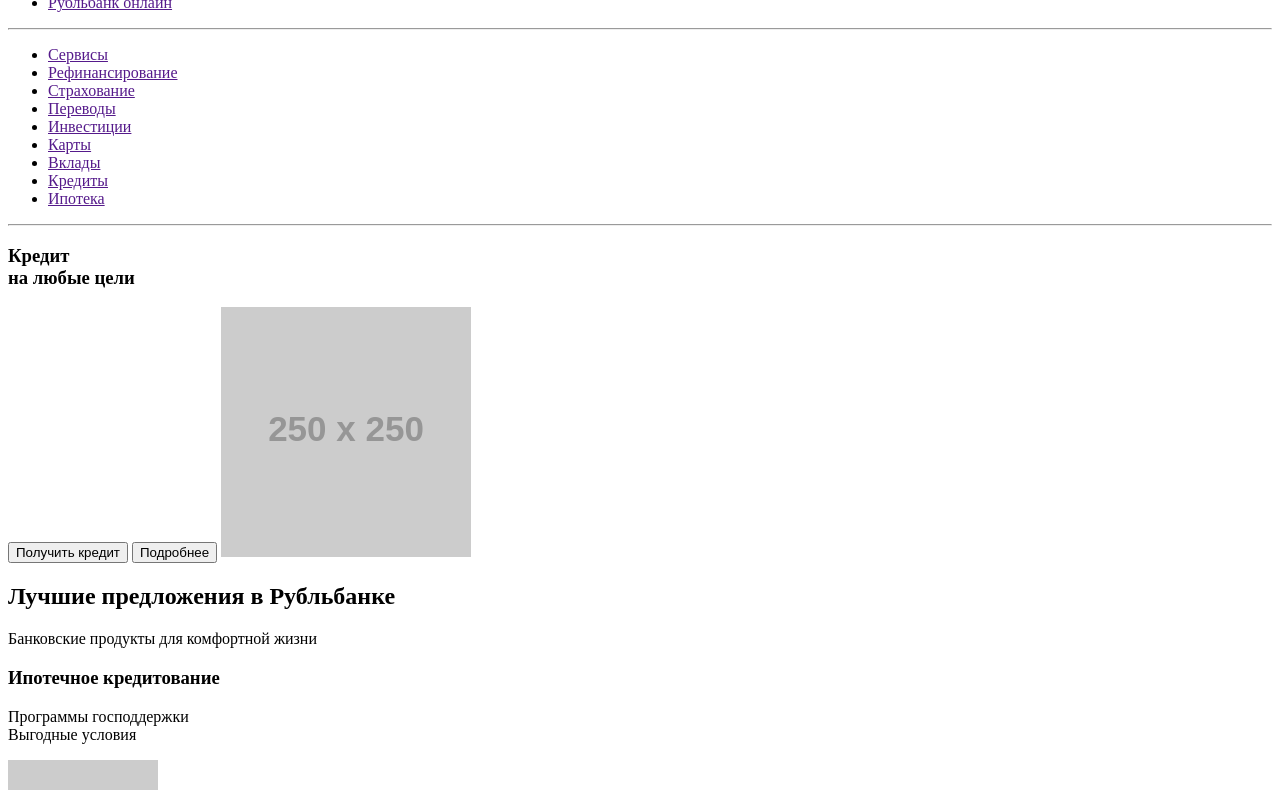
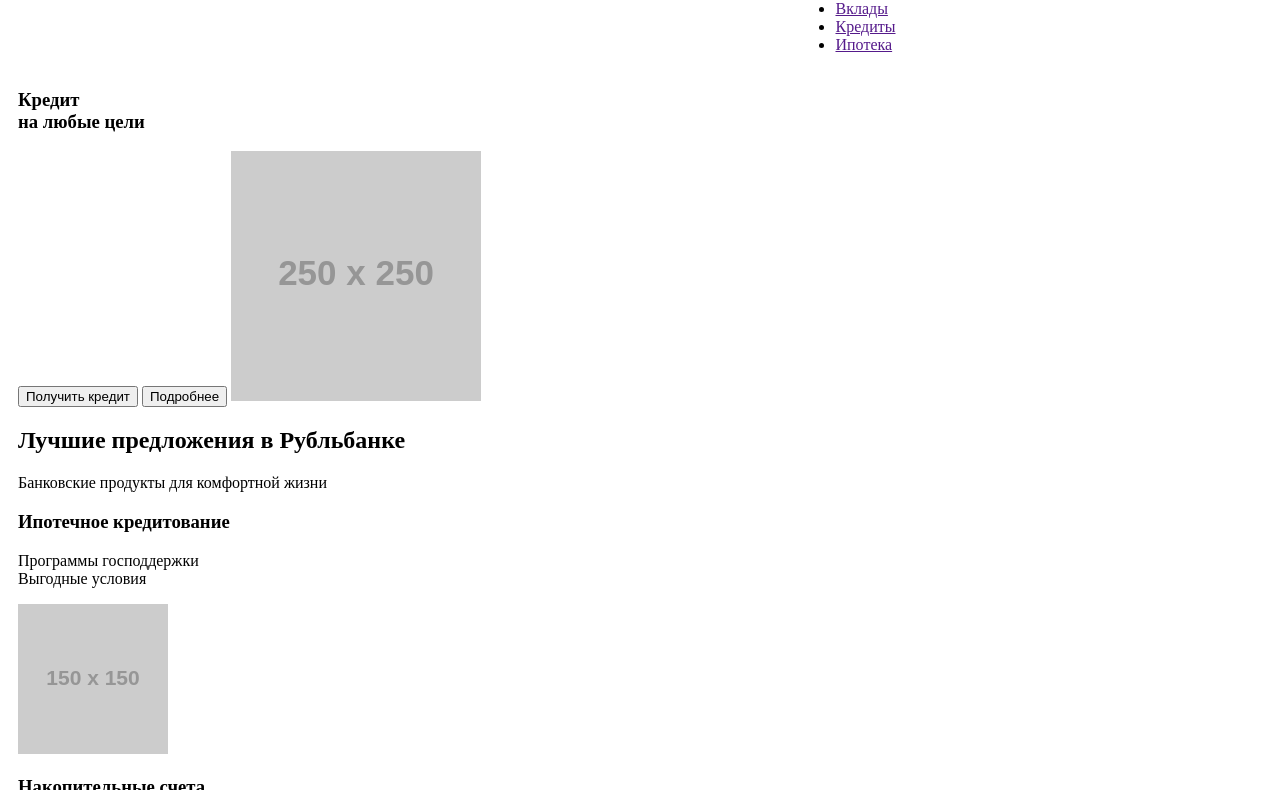
Before and after one commit to NikitaKolchin/cg-layout, a plain HTML site: page index.html in a window 1280 px wide. Shown: the part 142-932 px from the top of the page. Drawn offline with Linux system fonts and the light colour scheme; placeholder pictures from the web are drawn by us.

Commit message:
220925_1

```diff
--- a/index.html
+++ b/index.html
@@ -5,6 +5,7 @@
     <meta http-equiv="X-UA-Compatible" content="IE=edge">
     <meta name="viewport" content="width=device-width, initial-scale=1.0">
     <title>Рубльбанк</title>
+    <link rel="stylesheet" href="style.css">
 </head>
 <body>
     <header class="header">
--- a/style.css
+++ b/style.css
@@ -0,0 +1,13 @@
+.container {
+    width: 840px;
+    margin: auto;
+}
+body {
+    margin: 10;
+    padding: 10px;
+}
+.header {
+    justify-content:space-between;
+    display: flex;
+    align-items: center;
+}
```
